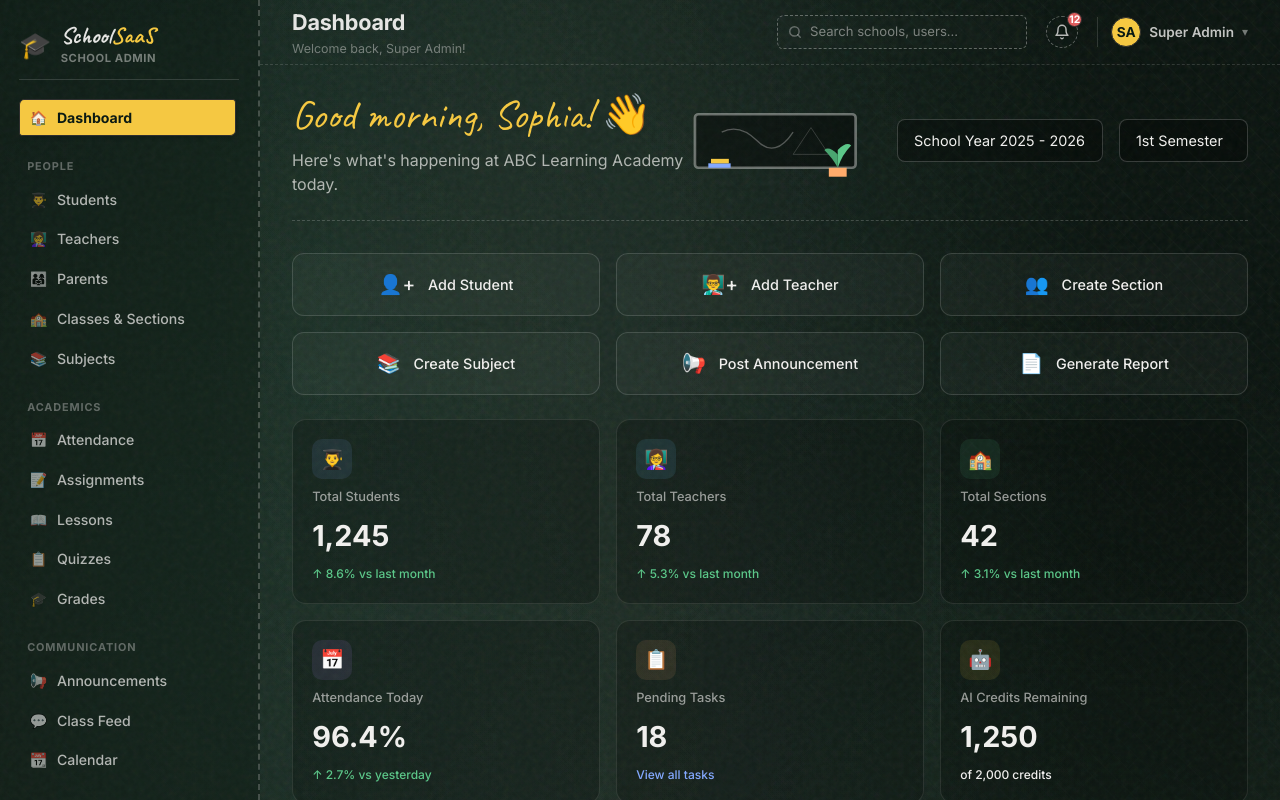
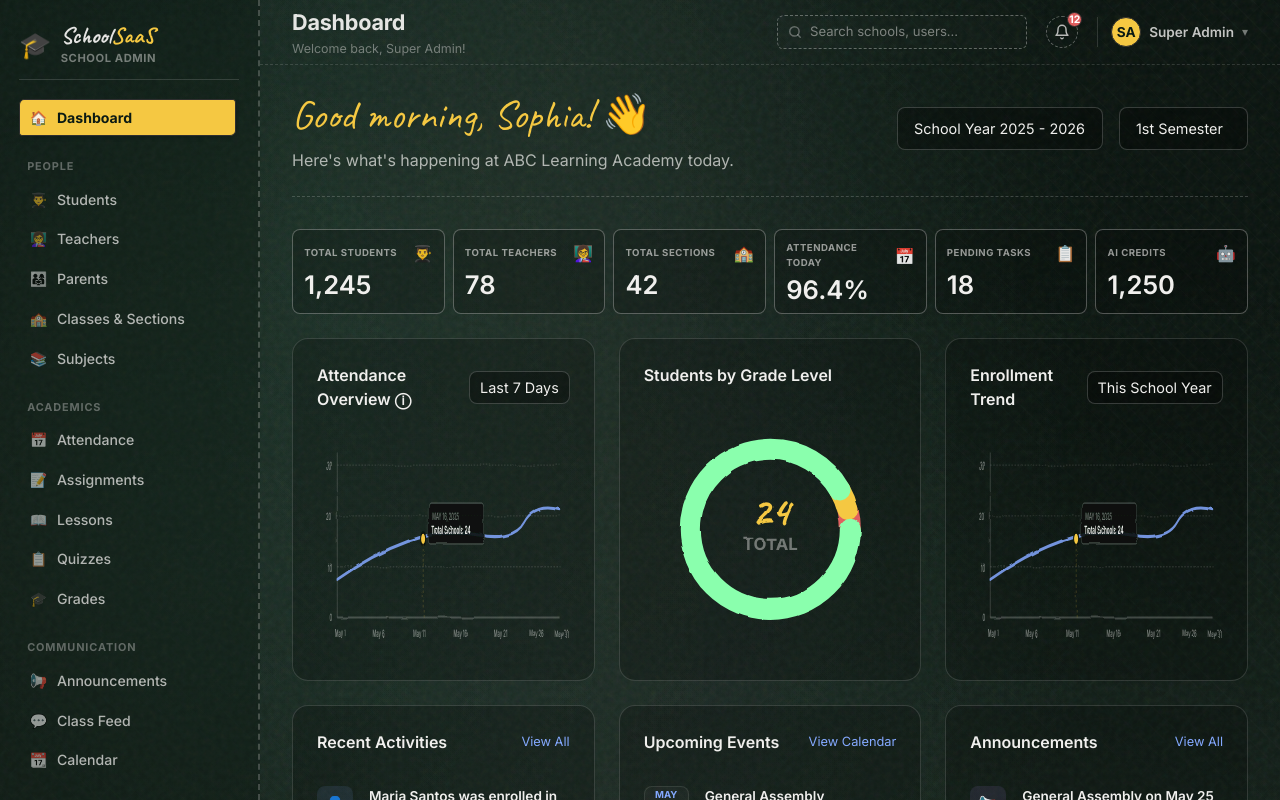
Before and after one commit to janreyHablaMina/School-Management-Sass, a Next.js app in the folder web/: page /school-admin in a window 1280 px wide. Shown: the top 800 px of the page. Built offline with nearby package versions, Linux system fonts and the light colour scheme; a web font is replaced by a local one.

Commit message:
update dashboard metric UI styling

```diff
--- a/web/src/components/SchoolAdmin/Dashboard/DashboardView.tsx
+++ b/web/src/components/SchoolAdmin/Dashboard/DashboardView.tsx
@@ -2,22 +2,6 @@ import React from 'react';
 import styles from './dashboard.module.css';
 import { ChalkLineChart, ChalkDonutChart } from '@/components/ChalkCharts';
 import { schoolAdminMockData } from '@/lib/data/schoolAdminMockData';
-
-// Reusable SVG for the blackboard in the header
-const HeaderBlackboard = () => (
-  <svg width="200" height="80" viewBox="0 0 200 80" fill="none" aria-hidden="true" style={{ marginLeft: 'auto', marginRight: '2rem' }}>
-    <rect x="10" y="10" width="180" height="60" rx="4" fill="rgba(0,0,0,0.4)" stroke="rgba(240, 239, 237, 0.4)" strokeWidth="3" />
-    {/* Chalk drawings on board */}
-    <path d="M40 30 Q60 20 80 40 T120 30" stroke="rgba(240, 239, 237, 0.3)" strokeWidth="1.5" fill="none" />
-    <path d="M140 25 L160 55 L120 55 Z" stroke="rgba(240, 239, 237, 0.2)" strokeWidth="1" fill="none" />
-    {/* Small plants/books decor */}
-    <path d="M170 70 L170 50 Q180 40 185 45 Q175 55 170 70" fill="#5cc789" />
-    <path d="M170 70 L170 55 Q160 45 155 50 Q165 60 170 70" fill="#4aa671" />
-    <rect x="160" y="70" width="20" height="10" fill="#ffab6b" />
-    <rect x="25" y="65" width="25" height="5" fill="#84a9ff" />
-    <rect x="28" y="60" width="20" height="5" fill="#f5c842" />
-  </svg>
-);
 
 export const DashboardView: React.FC = () => {
   return (
@@ -28,8 +12,6 @@ export const DashboardView: React.FC = () => {
           <h1>Good morning, Sophia! 👋</h1>
           <p>Here&apos;s what&apos;s happening at ABC Learning Academy today.</p>
         </div>
-
-        <HeaderBlackboard />
 
         <div className={styles.headerControls}>
           <select className={styles.dropdownSelect} defaultValue="2025-2026">
@@ -43,42 +25,24 @@ export const DashboardView: React.FC = () => {
         </div>
       </div>
 
-      {/* QUICK ACTIONS */}
-      <div className={styles.quickActionsGrid}>
-        {[
-          { label: 'Add Student', icon: '👤+' },
-          { label: 'Add Teacher', icon: '👨‍🏫+' },
-          { label: 'Create Section', icon: '👥' },
-          { label: 'Create Subject', icon: '📚' },
-          { label: 'Post Announcement', icon: '📢' },
-          { label: 'Generate Report', icon: '📄' },
-        ].map(action => (
-          <button key={action.label} className={styles.actionButton}>
-            <span className={styles.actionIcon}>{action.icon}</span>
-            {action.label}
-          </button>
-        ))}
-      </div>
-
       {/* METRICS GRID */}
       <div className={styles.metricsGrid}>
         {[
-          { label: 'Total Students', value: '1,245', growth: '↑ 8.6% vs last month', growthClass: styles.growthGreen, icon: '👨‍🎓', bg: 'rgba(132, 169, 255, 0.1)', color: '#84a9ff' },
-          { label: 'Total Teachers', value: '78', growth: '↑ 5.3% vs last month', growthClass: styles.growthGreen, icon: '👩‍🏫', bg: 'rgba(107, 203, 255, 0.1)', color: '#6bcbff' },
-          { label: 'Total Sections', value: '42', growth: '↑ 3.1% vs last month', growthClass: styles.growthGreen, icon: '🏫', bg: 'rgba(92, 199, 137, 0.1)', color: '#5cc789' },
-          { label: 'Attendance Today', value: '96.4%', growth: '↑ 2.7% vs yesterday', growthClass: styles.growthGreen, icon: '📅', bg: 'rgba(182, 142, 255, 0.1)', color: '#b68eff' },
-          { label: 'Pending Tasks', value: '18', growth: 'View all tasks', growthClass: styles.viewLink, icon: '📋', bg: 'rgba(255, 171, 107, 0.1)', color: '#ffab6b' },
-          { label: 'AI Credits Remaining', value: '1,250', growth: 'of 2,000 credits', growthClass: styles.metricGrowth, icon: '🤖', bg: 'rgba(245, 200, 66, 0.1)', color: '#f5c842' },
+          { label: 'TOTAL STUDENTS', value: '1,245', icon: '👨‍🎓' },
+          { label: 'TOTAL TEACHERS', value: '78', icon: '👩‍🏫' },
+          { label: 'TOTAL SECTIONS', value: '42', icon: '🏫' },
+          { label: 'ATTENDANCE TODAY', value: '96.4%', icon: '📅' },
+          { label: 'PENDING TASKS', value: '18', icon: '📋' },
+          { label: 'AI CREDITS', value: '1,250', icon: '🤖' },
         ].map(m => (
           <div key={m.label} className={styles.metricCard}>
             <div className={styles.metricTop}>
-              <div className={styles.metricIconWrapper} style={{ background: m.bg, color: m.color }}>
-                {m.icon}
-              </div>
+              <span className={styles.metricLabel}>{m.label}</span>
+              <span className={styles.metricIcon}>{m.icon}</span>
             </div>
-            <div className={styles.metricLabel}>{m.label}</div>
-            <div className={styles.metricValue}>{m.value}</div>
-            <div className={`${styles.metricGrowth} ${m.growthClass}`}>{m.growth}</div>
+            <div className={styles.metricBottom}>
+              <span className={styles.metricValue}>{m.value}</span>
+            </div>
           </div>
         ))}
       </div>
--- a/web/src/components/SchoolAdmin/Dashboard/dashboard.module.css
+++ b/web/src/components/SchoolAdmin/Dashboard/dashboard.module.css
@@ -91,57 +91,62 @@
 
 .metricCard {
   background: rgba(0, 0, 0, 0.2);
-  border: 1px solid rgba(240, 239, 237, 0.1);
-  border-radius: 14px;
+  border: 1px solid rgba(240, 239, 237, 0.3);
+  border-radius: 8px;
   padding: 1.2rem;
   display: flex;
   flex-direction: column;
-  gap: 0.5rem;
-  position: relative;
+  gap: 0.8rem;
 }
 
 .metricTop {
   display: flex;
   justify-content: space-between;
-  align-items: flex-start;
-}
-
-.metricIconWrapper {
-  width: 40px;
-  height: 40px;
-  border-radius: 10px;
-  display: flex;
   align-items: center;
-  justify-content: center;
-  font-size: 1.2rem;
 }
 
 .metricLabel {
   color: rgba(240, 239, 237, 0.6);
-  font-size: 0.8rem;
-  font-weight: 500;
+  font-size: 0.75rem;
+  font-weight: 700;
+  letter-spacing: 0.5px;
+}
+
+.metricIcon {
+  font-size: 1rem;
+  opacity: 0.9;
+}
+
+.metricBottom {
+  display: flex;
+  align-items: baseline;
+  gap: 0.5rem;
 }
 
 .metricValue {
-  font-size: 1.8rem;
-  font-weight: 700;
+  font-size: 2rem;
+  font-weight: 600;
   color: #f0efed;
   margin: 0;
+  line-height: 1;
 }
 
 .metricGrowth {
   font-size: 0.75rem;
   font-weight: 500;
+  white-space: nowrap;
 }
 
-.growthGreen { color: #5cc789; }
+.growthGreen { color: #f0efed; }
+.growthGreen::first-letter { color: #5cc789; }
 .growthYellow { color: #f5c842; }
 .growthRed { color: #ff6b6b; }
 .viewLink {
-  color: #84a9ff;
+  color: #f5c842;
   font-size: 0.75rem;
   text-decoration: none;
   cursor: pointer;
+  white-space: nowrap;
 }
 
 /* Charts */
@@ -345,8 +350,27 @@
 
 /* Responsiveness */
 @media (max-width: 1600px) {
-  .quickActionsGrid, .metricsGrid {
+  .quickActionsGrid {
     grid-template-columns: repeat(3, 1fr);
+  }
+  .metricsGrid {
+    gap: 0.5rem;
+  }
+  .metricCard {
+    padding: 0.7rem;
+    gap: 0.4rem;
+  }
+  .metricValue {
+    font-size: 1.6rem;
+  }
+  .metricLabel {
+    font-size: 0.6rem;
+  }
+  .metricGrowth {
+    font-size: 0.65rem;
+  }
+  .viewLink {
+    font-size: 0.65rem;
   }
   .insightsGrid {
     grid-template-columns: repeat(2, 1fr);
```
